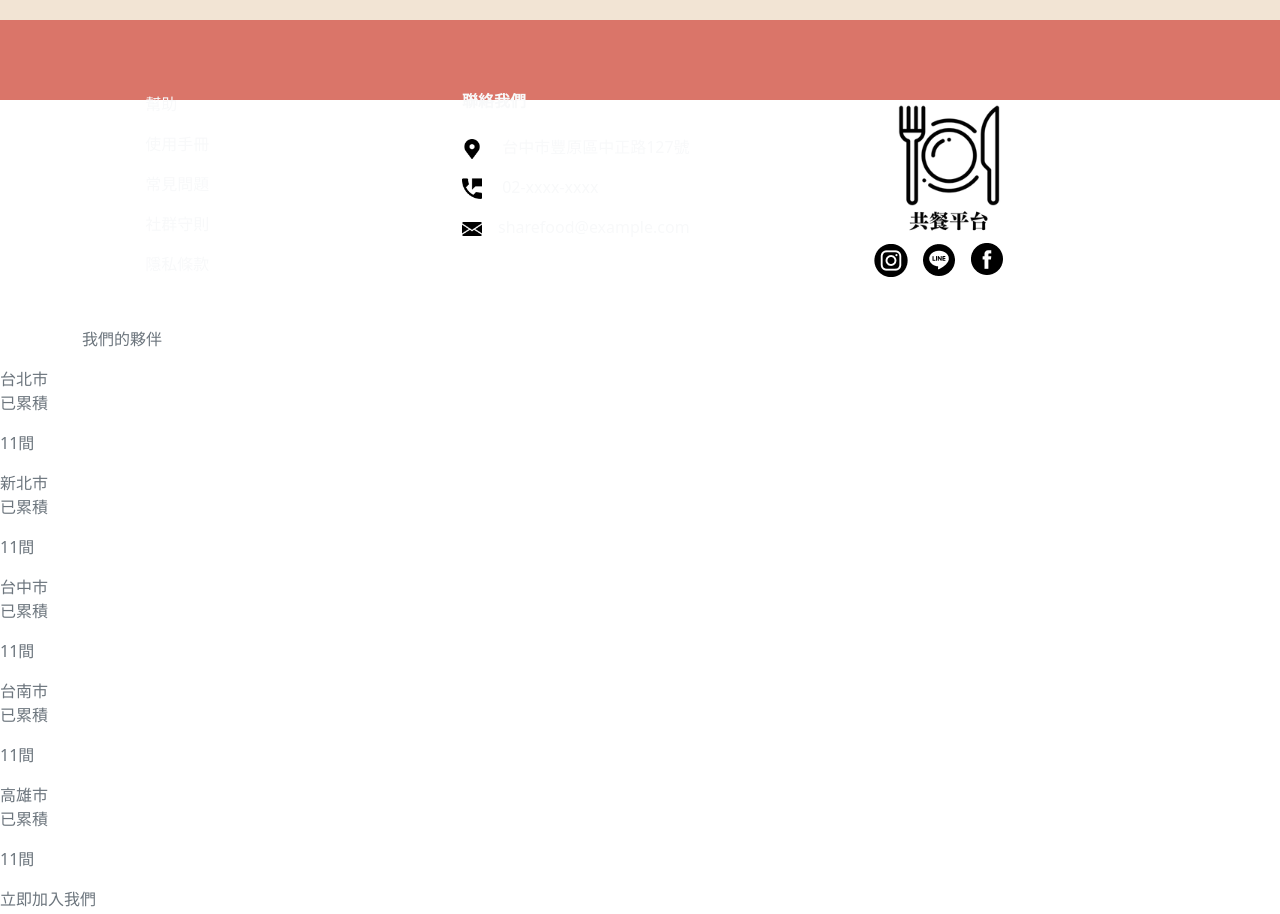
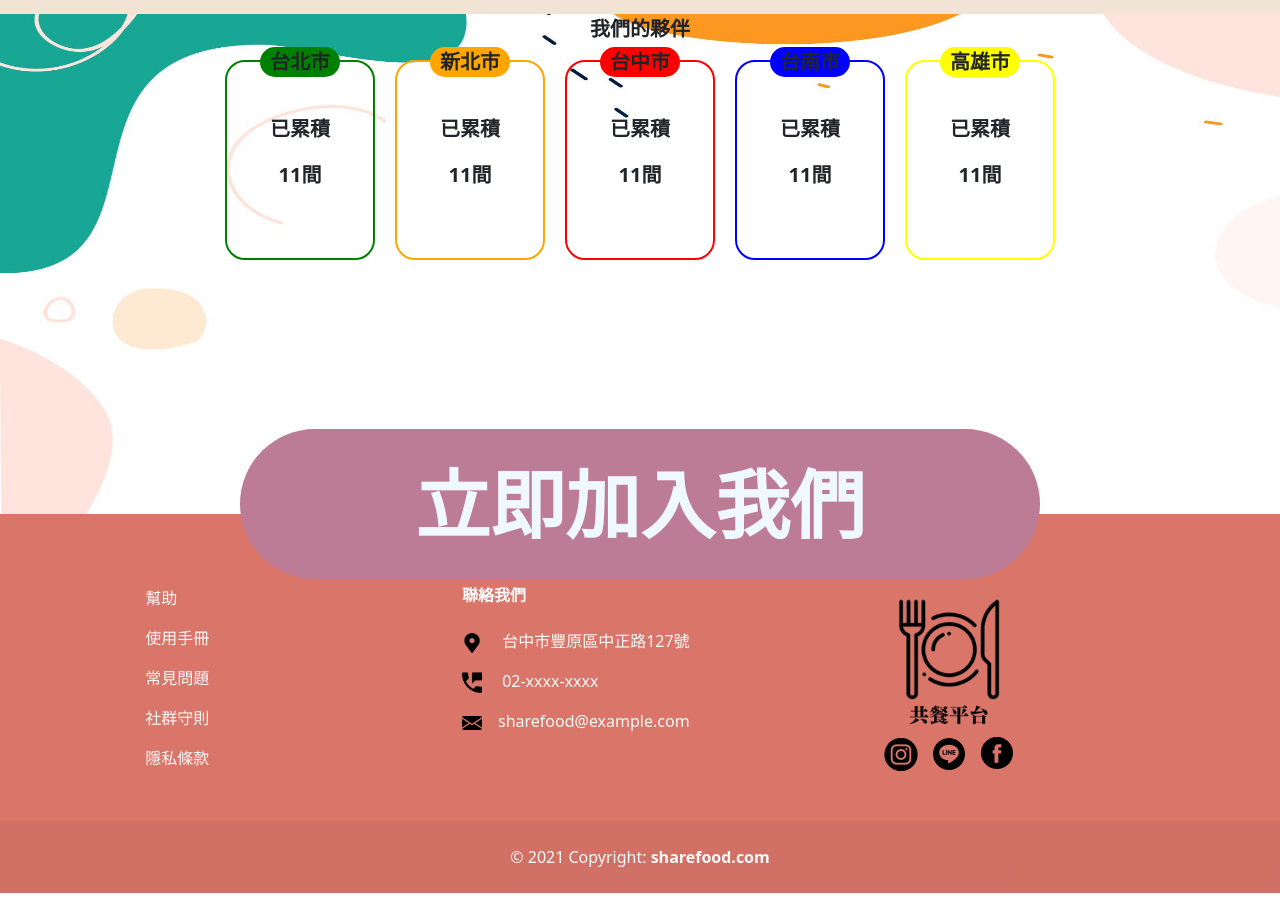
Before and after one commit to Daisyyyyy0/eat-share, a plain HTML site: page index.html in a window 1280 px wide. Shown: the part 1680-2594 px from the top of the page. After the commit the page ends 2573 px from the top, so only its background shows below. Drawn offline with nearby package versions, Linux system fonts and the light colour scheme.

Commit message:
add partner section

```diff
--- a/index.html
+++ b/index.html
@@ -17,11 +17,11 @@
         <nav class="navbar navbar-expand-lg navbar-light bg-light">
             <div class="container">
                 <a class="navbar-brand" href="#">
-                    <img src="./image/共餐平台.png" width="80" height="80"
-                        alt="">
+                    <img src="./image/共餐平台.png" width="80" height="80" alt="">
                 </a>
-                <button class="navbar-toggler" type="button" data-toggle="collapse" data-target="#navbarSupportedContent"
-                    aria-controls="navbarSupportedContent" aria-expanded="false" aria-label="Toggle navigation">
+                <button class="navbar-toggler" type="button" data-toggle="collapse"
+                    data-target="#navbarSupportedContent" aria-controls="navbarSupportedContent" aria-expanded="false"
+                    aria-label="Toggle navigation">
                     <span class="navbar-toggler-icon"></span>
                 </button>
 
@@ -31,7 +31,7 @@
                             <a class="nav-link" href="#">關於我們</a>
                         </li>
                         <li class="nav-item">
-                            <a class="nav-link" href="#" >最新消息</a>
+                            <a class="nav-link" href="#">最新消息</a>
                         </li>
                         <div class="nav-item">
                             <a class="nav-link" href="#">會員專區</a>
@@ -40,7 +40,7 @@
                             <a class="nav-link" href="#">共餐據點</a>
                         </div>
                         <div class="nav-item1">
-                            <img src="image/menu.png" width="30" height="30" ></a>
+                            <img src="image/menu.png" width="30" height="30"></a>
                         </div>
                     </ul>
                 </div>
@@ -156,106 +156,6 @@
         </section>
         <section id="partner">
             <div class="container">
-
-            </div>
-        </section>
-
-        <a href="#" id="big-btn"></a>
-    </main>
-
-    <footer class="text-center text-lg-start bg-redColor text-muted">
-        <!-- Section: Social media -->
-          <!-- Right -->
-          <div>
-            <a href="" class="me-4 text-reset">
-              <i class="fab fa-facebook-f"></i>
-            </a>
-            <a href="" class="me-4 text-reset">
-              <i class="fab fa-twitter"></i>
-            </a>
-            <a href="" class="me-4 text-reset">
-              <i class="fab fa-google"></i>
-            </a>
-            <a href="" class="me-4 text-reset">
-              <i class="fab fa-instagram"></i>
-            </a>
-            <a href="" class="me-4 text-reset">
-              <i class="fab fa-linkedin"></i>
-            </a>
-            <a href="" class="me-4 text-reset">
-              <i class="fab fa-github"></i>
-            </a>
-          </div>
-          <!-- Right -->
-        </section>
-        <!-- Section: Social media -->
-
-        <!-- Section: Links  -->
-        <section class="">
-          <div class="container text-center text-light text-md-start mt-5">
-            <!-- Grid row -->
-            <div class="row mt-3">
-              <!-- Grid column -->
-                <!-- Links -->
-                <div class="col-md-2 col-lg-2 col-xl-2 mx-auto mb-4">
-                <p>
-                  <a href="#!" class="text-reset">幫助</a>
-                </p>
-                <p>
-                  <a href="#!" class="text-reset">使用手冊</a>
-                </p>
-                <p>
-                  <a href="#!" class="text-reset">常見問題</a>
-                </p>
-                <p>
-                  <a href="#!" class="text-reset">社群守則</a>
-                </p>
-                <a href="#!" class="text-reset">隱私條款</a>
-                </p>
-              </div>
-
-              <!-- Grid column -->
-
-              <!-- Grid column -->
-
-              <!-- Grid column -->
-
-              <!-- Grid column -->
-
-              <!-- Grid column -->
-
-              <!-- Grid column -->
-              <div class="col-md-4 col-lg-3 col-xl-3 mx-auto mb-md-0 mb-4">
-                <!-- Links -->
-                <h6 class="text-uppercase fw-bold mb-4">
-                  聯絡我們
-                </h6>
-
-                <p><img src="./image/place.png" width="20" alt="">
-                    <i class="fas fa-home me-3"></i> 台中市豐原區中正路127號</p>
-
-                <p><img src="./image/Vector.png" width="20" alt="">
-                  <i class="fas fa-envelope me-3"></i>
-                  02-xxxx-xxxx
-                </p>
-
-                <p><img src="./image/email.png" width="20" alt=""><i class="fas fa-phone me-3"></i>sharefood@example.com</p>
-
-              </div>
-              <div class="col-md-3 col-lg-4 col-xl-3 mx-auto mb-4">
-                <!-- Content -->
-                <h6 class="text-uppercase fw-bold mb-4">
-                <img src="./image/共餐平台.png" width="150" alt="">
-                <img class="group-icon" src="./image/Group 16.png" alt="">
-              </div>
-              <!-- Grid column -->
-            </div>
-            <!-- Grid row -->
-          </div>
-        </section>
-
-        <section id="partner">
-            <div class="container">
                 <P>我們的夥伴</P>
               </div>
               <div class="location">
@@ -290,7 +190,84 @@
 
         <a href="#" id="big-btn"></a>
     </main>
-        <!-- Section: Links  -->
+
+    <footer class="text-center text-lg-start bg-redColor text-muted">
+        <div>
+            <a href="" class="me-4 text-reset">
+                <i class="fab fa-facebook-f"></i>
+            </a>
+            <a href="" class="me-4 text-reset">
+                <i class="fab fa-twitter"></i>
+            </a>
+            <a href="" class="me-4 text-reset">
+                <i class="fab fa-google"></i>
+            </a>
+            <a href="" class="me-4 text-reset">
+                <i class="fab fa-instagram"></i>
+            </a>
+            <a href="" class="me-4 text-reset">
+                <i class="fab fa-linkedin"></i>
+            </a>
+            <a href="" class="me-4 text-reset">
+                <i class="fab fa-github"></i>
+            </a>
+        </div>
+        <!-- Right -->
+
+        <div class="">
+            <div class="container text-center text-light text-md-start mt-5">
+                <!-- Grid row -->
+                <div class="row mt-3">
+                    <!-- Grid column -->
+                    <!-- Links -->
+                    <div class="col-md-2 col-lg-2 col-xl-2 mx-auto mb-4">
+                        <p>
+                            <a href="#!" class="text-reset">幫助</a>
+                        </p>
+                        <p>
+                            <a href="#!" class="text-reset">使用手冊</a>
+                        </p>
+                        <p>
+                            <a href="#!" class="text-reset">常見問題</a>
+                        </p>
+                        <p>
+                            <a href="#!" class="text-reset">社群守則</a>
+                        </p>
+                        <a href="#!" class="text-reset">隱私條款</a>
+                        </p>
+                    </div>
+                    <!-- Grid column -->
+                    <div class="col-md-4 col-lg-3 col-xl-3 mx-auto mb-md-0 mb-4">
+                        <!-- Links -->
+                        <h6 class="text-uppercase fw-bold mb-4">
+                            聯絡我們
+                        </h6>
+
+                        <p><img src="./image/place.png" width="20" alt="">
+                            <i class="fas fa-home me-3"></i> 台中市豐原區中正路127號
+                        </p>
+
+                        <p><img src="./image/Vector.png" width="20" alt="">
+                            <i class="fas fa-envelope me-3"></i>
+                            02-xxxx-xxxx
+                        </p>
+
+                        <p><img src="./image/email.png" width="20" alt=""><i
+                                class="fas fa-phone me-3"></i>sharefood@example.com</p>
+
+                    </div>
+                    <div class="col-md-3 col-lg-4 col-xl-3 mx-auto mb-4">
+                        <!-- Content -->
+                        <h6 class="text-uppercase fw-bold mb-4">
+                            <img src="./image/共餐平台.png" width="150" alt="">
+                            <img class="group-icon" src="./image/Group 16.png" alt="">
+                    </div>
+                    <!-- Grid column -->
+                </div>
+                <!-- Grid row -->
+            </div>
+        </div>
+        <!--  Links  -->
 
         <!-- Copyright -->
         <div class="text-center text-light p-4" style="background-color: rgba(41, 30, 3, 0.05);">
--- a/scss/_main.scss
+++ b/scss/_main.scss
@@ -128,3 +128,97 @@ main{
 
     }
 }
+
+
+
+#partner{
+    text-align: center;
+    align-items: center;
+    font-weight: bolder;
+    background-image:url(../image/5591276.jpg);
+    background-size:1920px 900px;
+    background-repeat: no-repeat;
+    position: relative;
+    height: 500px;
+    font-size:20px;
+    .container{
+        .p{
+            text-align: center;
+            align-items: center;
+        }
+    }
+
+    .pill{
+        width: 800px;
+        height: 150px;
+        background-color: $purpleColor;
+        border-radius: 100px;
+        position: absolute;
+        left: calc(50% - 400px);
+        bottom: -65px;
+        margin: 0px;
+        line-height: 150px;
+        font-size:75px;
+        color: aliceblue;
+    }
+    .location{
+    display: flex;
+    align-items: center;
+    justify-content: center;
+    .city{
+        width: 150px;
+        height: 200px;
+        border-radius: 20px;
+        margin: 0px 10px;
+        position: relative;
+        display: flex;
+        flex-direction: column;
+        justify-content: center;
+        align-items: center;
+        .name{
+            width: 80px;
+            height: 30px;
+            border-radius: 15px;
+            display: flex;
+            justify-content: center;
+            align-items: center;
+            position: absolute;
+            left: calc(50% - 40px);
+            top: -15px;
+
+
+        }
+    }
+    .green{
+        border: 2px solid green;
+        .name{
+            background-color: green;
+        }
+    }
+    .orange{
+        border: 2px solid orange;
+        .name{
+            background-color: orange;
+        }
+    }
+    .red{
+        border: 2px solid red;
+        .name{
+            background-color: red;
+        }
+    }
+    .blue{
+        border: 2px solid blue;
+        .name{
+            background-color: blue;
+        }
+    }
+    .yellow{
+        border: 2px solid yellow;
+        .name{
+            background-color: yellow;
+        }
+    }
+
+}
+}
```
Also changed, not shown: css/all.css, 1 other file. Lines whose indentation alone changed are shown as unchanged.
